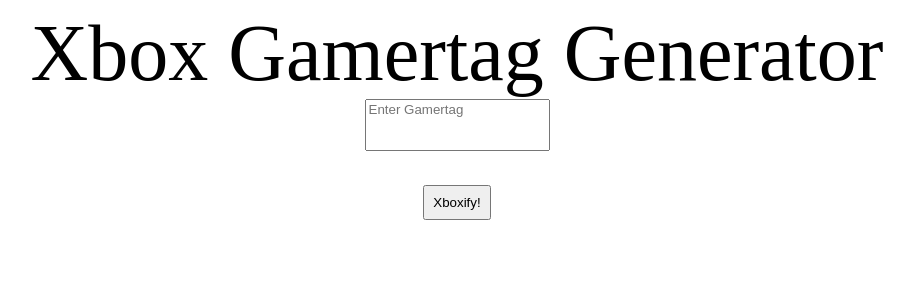
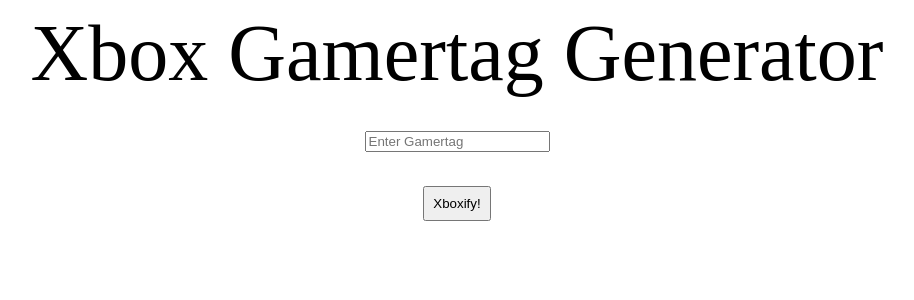
Before and after one commit to damiansf/XboxGamertagGenerator, a React (Create React App) app: page / in a window 1280 px wide. Shown: the top 300 px of the page, without its empty margins (183-1097 px from the left). Built offline with nearby package versions, Linux system fonts and the light colour scheme; the HTML template or start-up script is replaced by a standard one.

Commit message:
adding css

```diff
--- a/src/App.css
+++ b/src/App.css
@@ -1,4 +1,5 @@
 .Header {
   font-size: 5rem;
   text-align: center;
+  padding-bottom: 2rem;
 }
--- a/src/components/NameTagGenerator.css
+++ b/src/components/NameTagGenerator.css
@@ -7,7 +7,6 @@
 }
 
 .inputBox{
-  padding-bottom: 2rem;
 }
 
 .xboxify{
```
